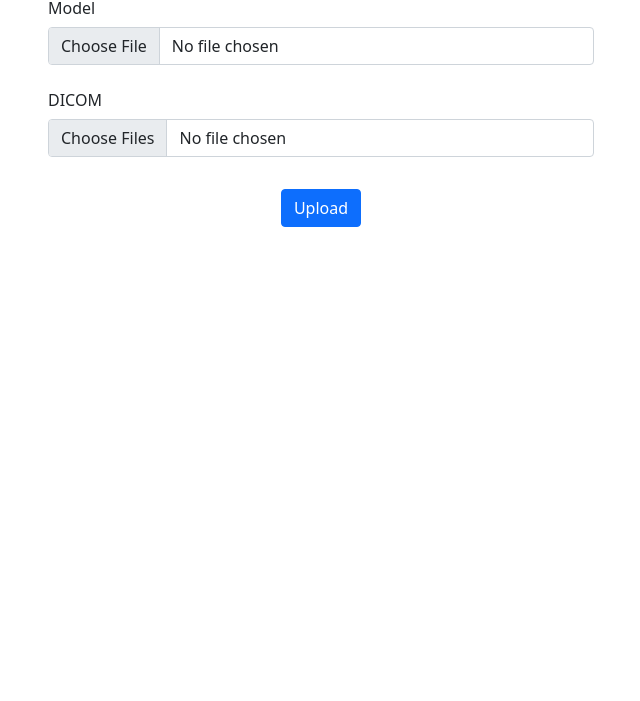
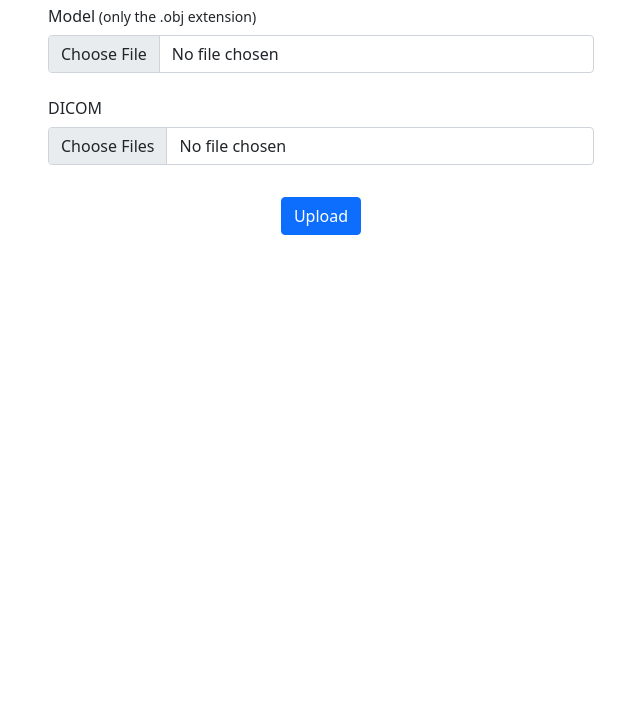
Before and after one commit to GiuliaNardicchia/web-application, a website: page upload-files/views/upload_files.html in a window 1280 px wide. Shown: the part 99-800 px from the top of the page, without its empty margins (319-959 px from the left). Drawn offline with nearby package versions, Linux system fonts and the light colour scheme.

Commit message:
add constraint that only the obj extension needs to be imported

```diff
--- a/upload-files/views/upload_files.html
+++ b/upload-files/views/upload_files.html
@@ -34,11 +34,11 @@
         <h1 class="mt-3 pt-3 text-center">Upload Files</h1>
         <form action="/uploadfile" method="post" enctype="multipart/form-data">
             <div class="form-group container">
-                <div class="row">
+                <div class="row mt-3">
                     <div class="col-3"></div>
                     <div class="col-6">
-                        <label class="col-form-label form-label">Model</label>
-                        <input type="file" name="model" class="form-control form-control-file" required>
+                        <label class="col-form-label form-label">Model<small> (only the .obj extension)</small></label>
+                        <input type="file" name="model" accept=".obj" class="form-control form-control-file" required>
                     </div>
                     <div class="col-3"></div>
                 </div>
```
